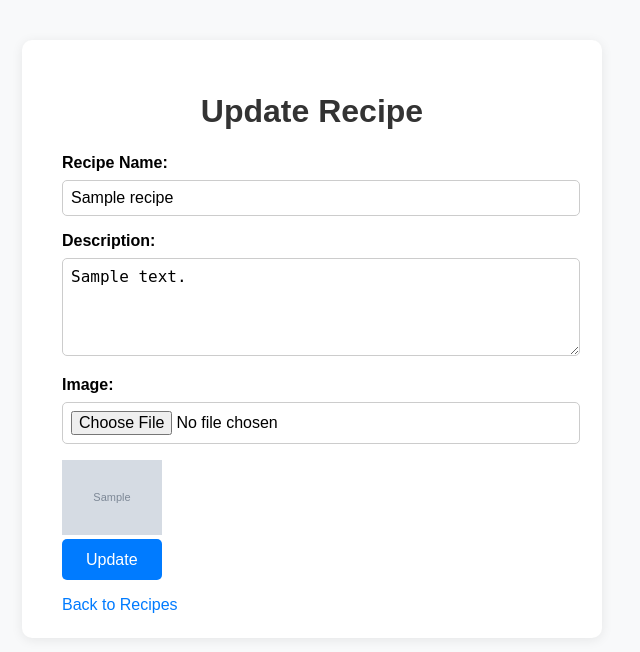
After one commit to gaurav02081/recipe-management-system, a Django app: page /update_recipe/1/ in a window 1280 px wide. The commit adds this page. Shown: the top 652 px of the page, without its empty margins (328-968 px from the left). Run offline with Django 5.2, Linux system fonts and the light colour scheme; tables that the repository leaves empty hold one stand-in row (values such as "Sample post"); grey boxes marked "Sample" are stand-in pictures.

Commit message:
Implement recipe update and delete functionality with media support

```diff
--- a/core/core/settings.py
+++ b/core/core/settings.py
@@ -117,6 +117,9 @@ USE_TZ = True
 
 STATIC_URL = 'static/'
 
+MEDIA_URL = '/media/'
+MEDIA_ROOT = BASE_DIR / 'media'
+
 # Default primary key field type
 # https://docs.djangoproject.com/en/5.2/ref/settings/#default-auto-field
 
--- a/core/core/urls.py
+++ b/core/core/urls.py
@@ -17,9 +17,17 @@ Including another URLconf
 from django.contrib import admin
 from django.urls import path , include
 from vege.views import *
+from django.conf import settings
+from django.conf.urls.static import static
+from vege.views import delete_recipe, update_recipe
 
 urlpatterns = [
     path('admin/', admin.site.urls),
     path('', include('home.urls')),
     path('recipes/', include('vege.urls')),
+    path('delete_recipe/<int:id>/', delete_recipe, name='delete_recipe'),
+    path('update_recipe/<int:id>/', update_recipe, name='update_recipe'),
 ]
+
+if settings.DEBUG:
+    urlpatterns += static(settings.MEDIA_URL, document_root=settings.MEDIA_ROOT)
--- /dev/null
+++ b/core/vege/templates/vege/update_recipe.html
@@ -0,0 +1,85 @@
+<!DOCTYPE html>
+<html lang="en">
+<head>
+    <meta charset="UTF-8">
+    <title>Update Recipe</title>
+    <style>
+        body {
+            background: #f8f9fa;
+            font-family: Arial, sans-serif;
+        }
+        .container {
+            max-width: 500px;
+            margin: 40px auto;
+            background: #fff;
+            padding: 2rem 2.5rem 1.5rem 2.5rem;
+            border-radius: 10px;
+            box-shadow: 0 2px 12px rgba(0,0,0,0.08);
+        }
+        h1 {
+            text-align: center;
+            color: #333;
+            margin-bottom: 1.5rem;
+        }
+        label {
+            font-weight: bold;
+            margin-bottom: 0.5rem;
+            display: block;
+        }
+        input[type="text"], textarea, input[type="file"] {
+            width: 100%;
+            padding: 0.5rem;
+            margin-bottom: 1rem;
+            border: 1px solid #ccc;
+            border-radius: 5px;
+            font-size: 1rem;
+        }
+        textarea {
+            min-height: 80px;
+        }
+        button {
+            background: #007bff;
+            color: #fff;
+            border: none;
+            padding: 0.7rem 1.5rem;
+            border-radius: 5px;
+            font-size: 1rem;
+            cursor: pointer;
+            transition: background 0.2s;
+        }
+        button:hover {
+            background: #0056b3;
+        }
+        a {
+            display: inline-block;
+            margin-top: 1rem;
+            color: #007bff;
+            text-decoration: none;
+        }
+        a:hover {
+            text-decoration: underline;
+        }
+    </style>
+</head>
+<body>
+    <div class="container">
+        <h1>Update Recipe</h1>
+        <form method="post" enctype="multipart/form-data">
+            {% csrf_token %}
+            <label for="recipe_name">Recipe Name:</label>
+            <input type="text" id="recipe_name" name="recipe_name" value="{{ recipe.name }}" required>
+
+            <label for="recipe_description">Description:</label>
+            <textarea id="recipe_description" name="recipe_description" required>{{ recipe.description }}</textarea>
+
+            <label for="recipe_image">Image:</label>
+            <input type="file" id="recipe_image" name="recipe_image">
+            {% if recipe.image %}
+                <br><img src="{{ recipe.image.url }}" alt="{{ recipe.name }}" width="100"><br>
+            {% endif %}
+            <button type="submit">Update</button>
+        </form>
+        <a href="/recipes/">Back to Recipes</a>
+    </div>
+</body>
+</html>
--- a/core/vege/views.py
+++ b/core/vege/views.py
@@ -1,5 +1,6 @@
-from django.shortcuts import render
+from django.shortcuts import render, redirect
 from .models import Recipe
+from django.http import HttpResponse
 
 # Create your views here.
 def recipes(request):
@@ -21,9 +22,29 @@ def recipes(request):
             description=recipe_description,
             image=recipe_image
         )
-
+    queryset = Recipe.objects.all()
     return render(request, 'vege/recipes.html', {
+        'queryset': queryset,
         'recipe_name': recipe_name,
         'recipe_description': recipe_description,
         'recipe_image': recipe_image,
     })
+
+def delete_recipe(request, id):
+    queryset = Recipe.objects.get(id=id)
+    queryset.delete()
+    return redirect('/recipes/')
+
+
+def update_recipe(request, id):
+    recipe = Recipe.objects.get(id=id)
+    if request.method == 'POST':
+        recipe.name = request.POST.get('recipe_name')
+        recipe.description = request.POST.get('recipe_description')
+        if request.FILES.get('recipe_image'):
+            recipe.image = request.FILES.get('recipe_image')
+        recipe.save()
+        return redirect('/recipes/')
+    return render(request, 'vege/update_recipe.html', {
+        'recipe': recipe,
+    })
```
Also changed, not shown: core/vege/templates/vege/recipes.html (+49 -1 lines), core/recipe/hero4.png (added), core/recipe/hero4_7SF1Cn9.png (added), core/recipe/hero4_RTlMpSU.png (added), core/recipe/hero4_XxAeBi5.png (added), core/recipe/hero4_tLpJHlD.png (added), 1 other file.
